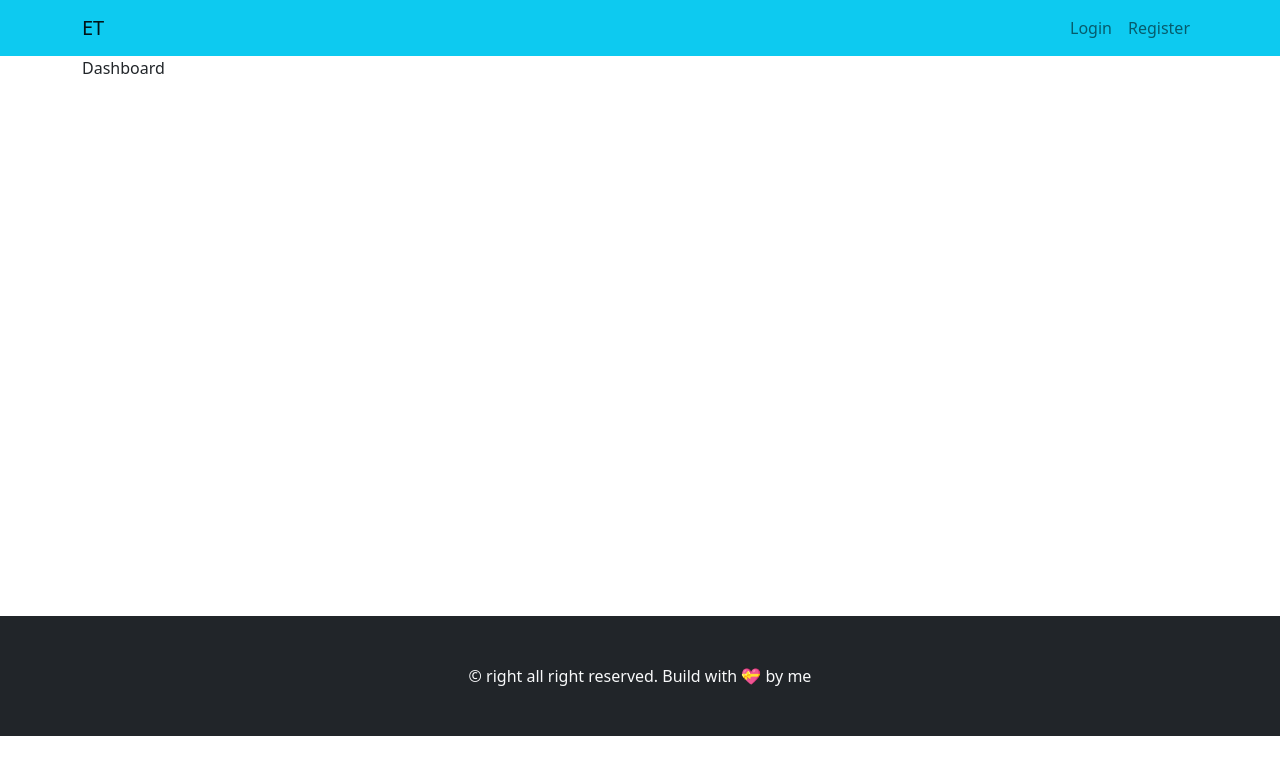
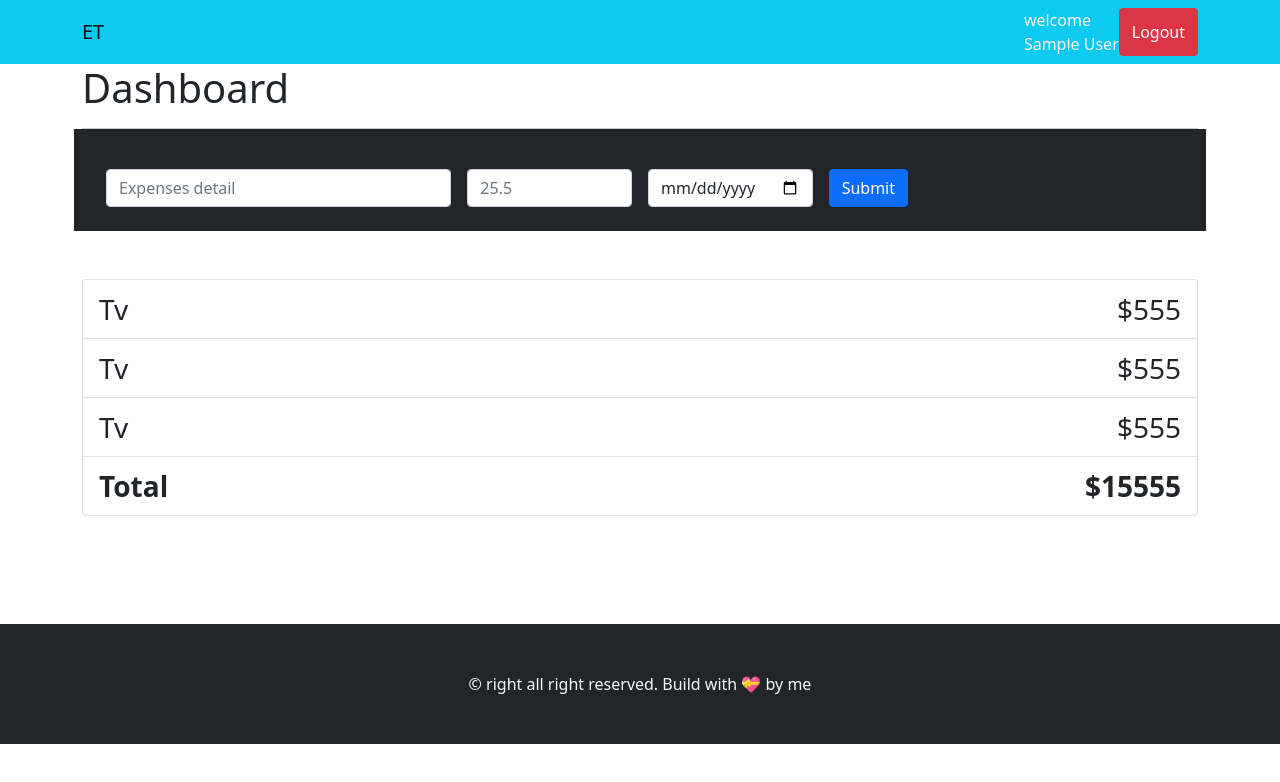
Before and after one commit to Dipak2056/expenses-tracker-fullstack, a React (Create React App) app in the folder frontend-expenses-tracker/: page /dashboard in a window 1280 px wide. Shown: the top 782 px of the page. Built offline with nearby package versions, Linux system fonts and the light colour scheme; sample sign-in values are in the browser's storage.

Commit message:
dash-board ui is done

```diff
--- a/frontend-expenses-tracker/src/App.css
+++ b/frontend-expenses-tracker/src/App.css
@@ -17,3 +17,7 @@
   border-radius: 5px;
   padding: 1rem;
 }
+.list-group-item {
+  display: flex;
+  justify-content: space-between;
+}
--- /dev/null
+++ b/frontend-expenses-tracker/src/components/ExpensesForm.jsx
@@ -0,0 +1,38 @@
+import React from "react";
+import { Row, Col, Form, FormControl, Button } from "react-bootstrap";
+
+export const ExpensesForm = () => {
+  return (
+    <Row className="g-3 bg-dark p-4">
+      <Col md="4">
+        <FormControl
+          type="text"
+          className="form-control"
+          placeholder="Expenses detail"
+          aria-label="First name"
+        />
+      </Col>
+      <Col md="2">
+        <FormControl
+          type="number"
+          className="form-control"
+          placeholder="25.5"
+          aria-label="Amount"
+        />
+      </Col>
+      <Col md="2">
+        <FormControl
+          type="date"
+          className="form-control"
+          placeholder="Date"
+          aria-label="Date"
+        />
+      </Col>
+      <Col md="2">
+        <Button variant="primary" type="submit">
+          Submit
+        </Button>
+      </Col>
+    </Row>
+  );
+};
--- /dev/null
+++ b/frontend-expenses-tracker/src/components/customtable/CustomTable.jsx
@@ -0,0 +1,27 @@
+import React from "react";
+import { ListGroup } from "react-bootstrap";
+
+export const CustomTable = () => {
+  return (
+    <div className="mt-5 mb-3 custom-list fs-3">
+      <ListGroup>
+        <ListGroup.Item>
+          <span className="title">Tv</span>
+          <span className="cost">$555</span>
+        </ListGroup.Item>
+        <ListGroup.Item>
+          <span className="title">Tv</span>
+          <span className="cost">$555</span>
+        </ListGroup.Item>
+        <ListGroup.Item>
+          <span className="title">Tv</span>
+          <span className="cost">$555</span>
+        </ListGroup.Item>
+        <ListGroup.Item className="fw-bolder">
+          <span className="title">Total</span>
+          <span className="cost">$15555</span>
+        </ListGroup.Item>
+      </ListGroup>
+    </div>
+  );
+};
--- a/frontend-expenses-tracker/src/components/layout/TopNav.jsx
+++ b/frontend-expenses-tracker/src/components/layout/TopNav.jsx
@@ -1,7 +1,19 @@
-import React from "react";
-import { Navbar, Container, Nav } from "react-bootstrap";
+import React, { useEffect, useState } from "react";
+import { Navbar, Container, Nav, Button } from "react-bootstrap";
 import { LinkContainer } from "react-router-bootstrap";
+import { useNavigate } from "react-router-dom";
 export const TopNav = () => {
+  const [user, setUser] = useState({});
+  const navigate = useNavigate();
+
+  useEffect(() => {
+    const userInfo = JSON.parse(sessionStorage.getItem("user"));
+    setUser(userInfo);
+  }, []);
+  const handleOnLogOut = () => {
+    sessionStorage.removeItem("user");
+    navigate("/");
+  };
   return (
     <div>
       <Navbar className="text-light" bg="info" expand="md">
@@ -10,12 +22,24 @@
           <Navbar.Toggle aria-controls="basic-navbar-nav" />
           <Navbar.Collapse id="basic-navbar-nav">
             <Nav className="ms-auto">
+              {user?._id ? (
+                <>
+                  welcome <br />
+                  {user.name}{" "}
+                  <Button variant="danger" onClick={handleOnLogOut}>
+                    Logout
+                  </Button>
+                </>
+              ) : (
+                <>
                   <LinkContainer to="/">
                     <Nav.Link>Login</Nav.Link>
                   </LinkContainer>
                   <LinkContainer to="register">
                     <Nav.Link>Register</Nav.Link>
                   </LinkContainer>
+                </>
+              )}
             </Nav>
           </Navbar.Collapse>
         </Container>
--- a/frontend-expenses-tracker/src/pages/Dashboard.jsx
+++ b/frontend-expenses-tracker/src/pages/Dashboard.jsx
@@ -1,5 +1,7 @@
 import React, { useEffect } from "react";
 import { useNavigate } from "react-router-dom";
+import { CustomTable } from "../components/customtable/CustomTable";
+import { ExpensesForm } from "../components/ExpensesForm";
 import { MainLayout } from "../components/layout/MainLayout";
 
 export const Dashboard = () => {
@@ -9,6 +11,13 @@
     if (!user?._id) {
       navigate("/");
     }
-  }, []);
-  return <MainLayout>Dashboard</MainLayout>;
+  }, [navigate]);
+  return (
+    <MainLayout>
+      <h1>Dashboard</h1>
+      <hr />
+      <ExpensesForm />
+      <CustomTable />
+    </MainLayout>
+  );
 };
```
Lines whose indentation alone changed are shown as unchanged.
